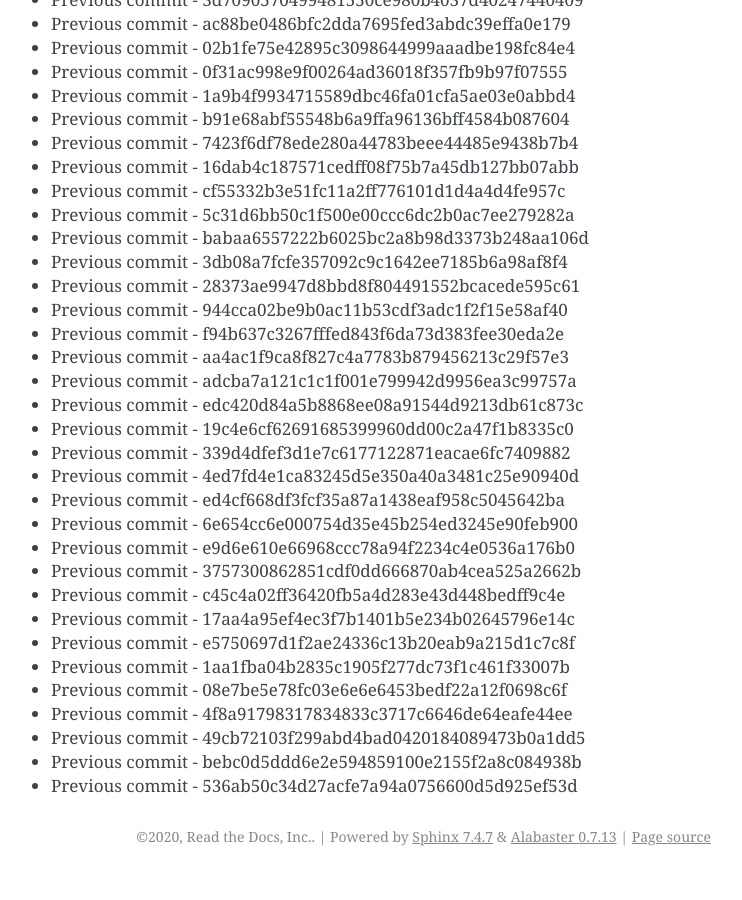
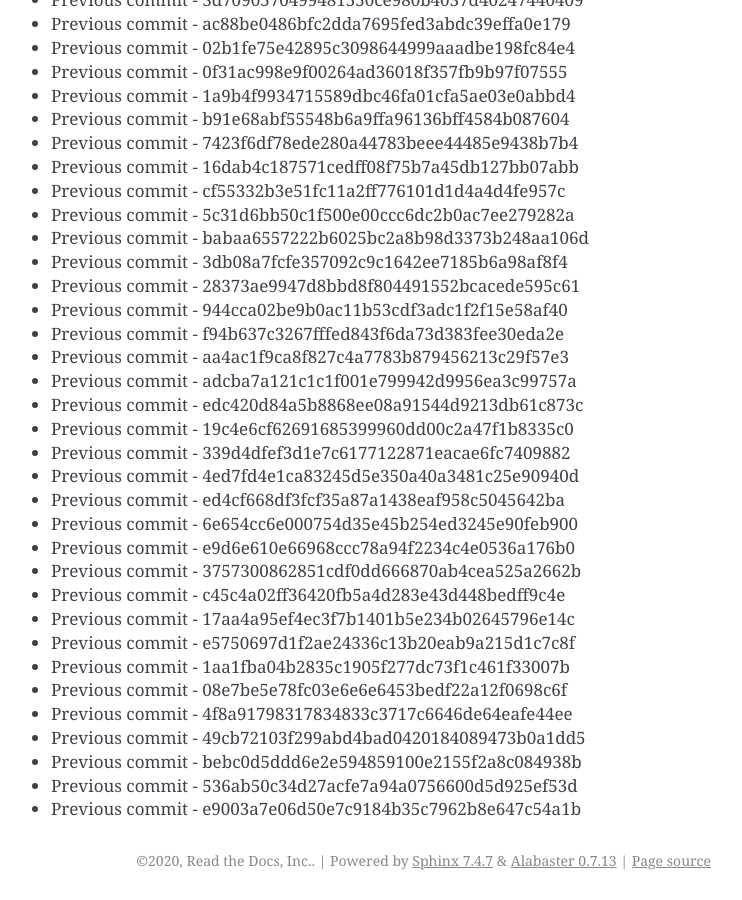
Before and after one commit to readthedocs/rtd-git-stresstest, a Sphinx documentation site: the page built from docs/updates.rst, in a window 1280 px wide and 900 px high, scrolled down 93344 px. Shown: the whole window, without its empty margins (399-1141 px from the left). Built offline with Sphinx 7.4.7, drawn with Linux system fonts in a browser that asks for light colours; before the commit the page ends 94220 px from its top, so only the background shows below that.

Commit message:
Generating commit from previous: e9003a7e06d50e7c9184b35c7962b8e647c54a1b

```diff
--- a/docs/updates.rst
+++ b/docs/updates.rst
@@ -3954,3 +3954,4 @@ It can be tested for any performance characteristics.
 * Previous commit - 49cb72103f299abd4bad0420184089473b0a1dd5
 * Previous commit - bebc0d5ddd6e2e594859100e2155f2a8c084938b
 * Previous commit - 536ab50c34d27acfe7a94a0756600d5d925ef53d
+* Previous commit - e9003a7e06d50e7c9184b35c7962b8e647c54a1b
```
